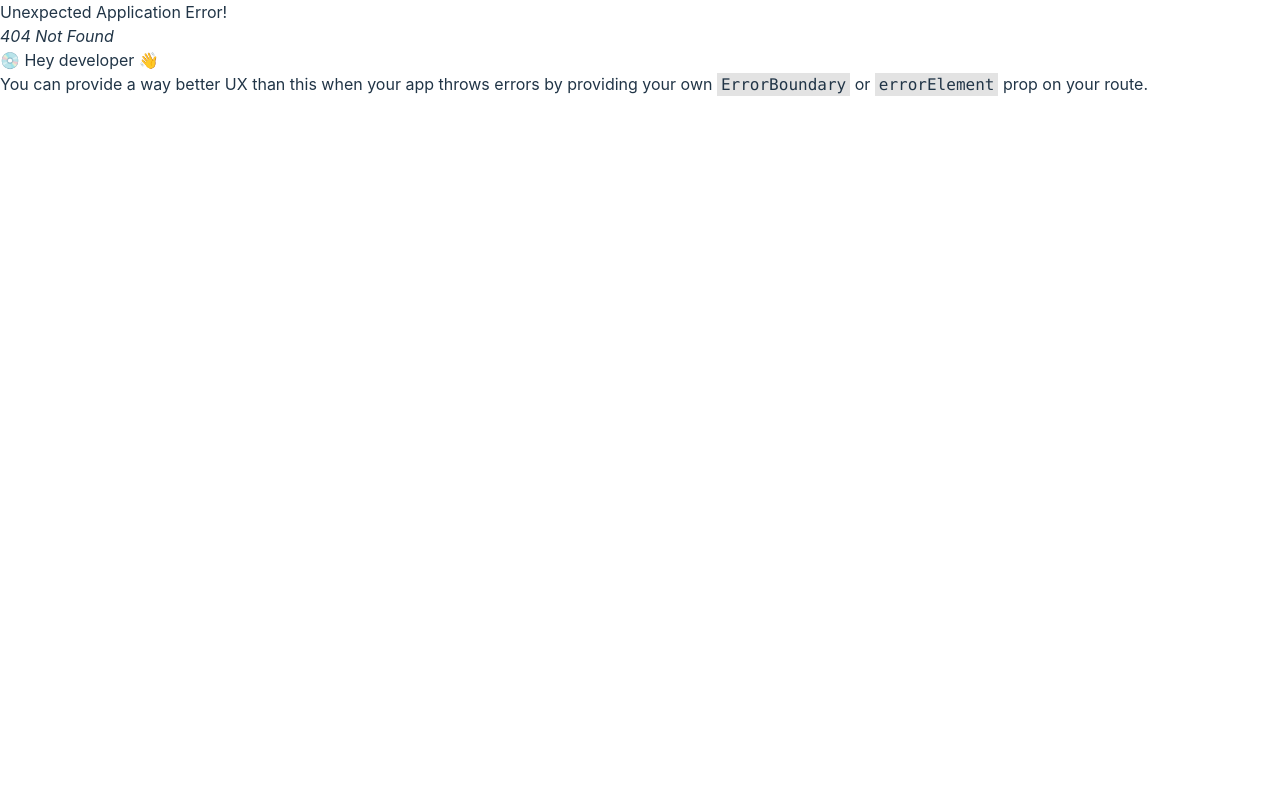
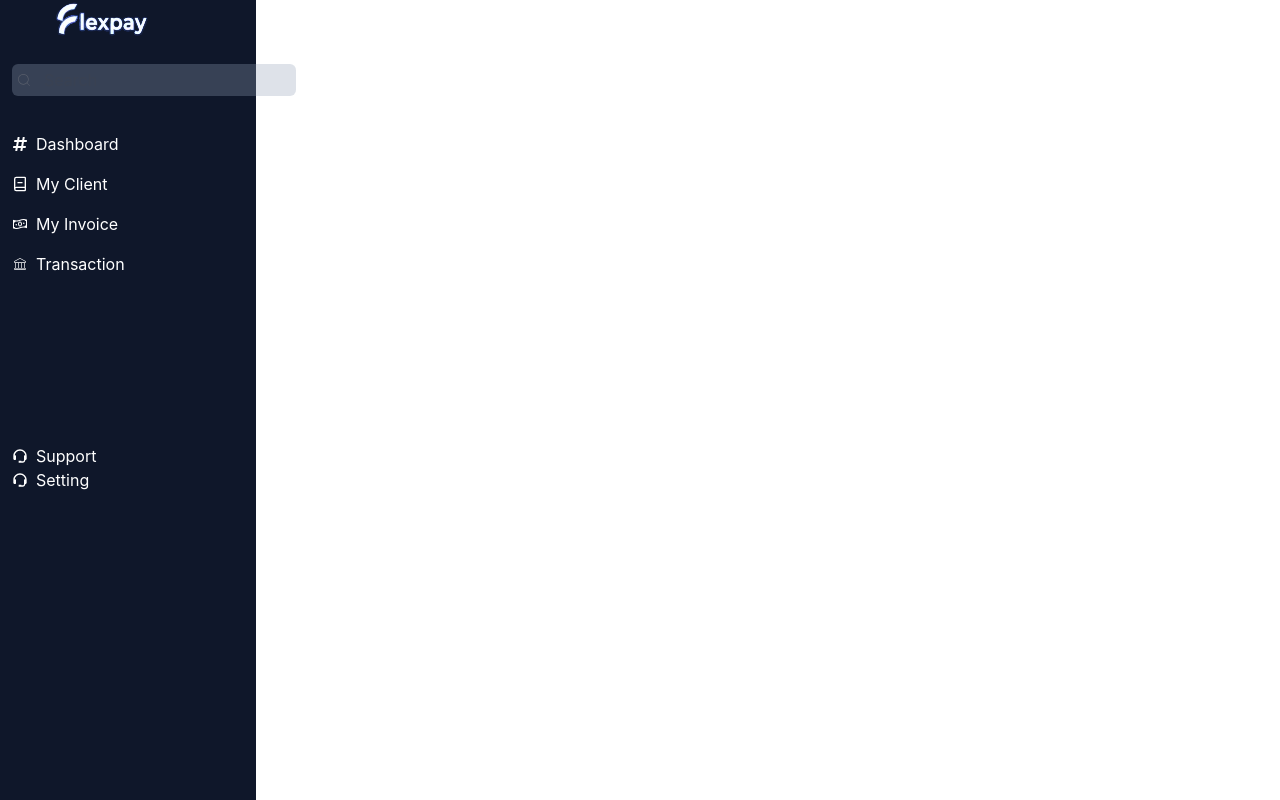
Before and after one commit to Nathan-88/FlexPay, a React (Vite) app in the folder FlexPay-Frontend/: page /dashboard in a window 1280 px wide. Before the commit this address had no page. Built offline with nearby package versions, Linux system fonts and the light colour scheme.

Commit message:
still working on the sidebar

```diff
--- a/FlexPay-Frontend/package.json
+++ b/FlexPay-Frontend/package.json
@@ -12,6 +12,7 @@
   "dependencies": {
     "react": "^18.2.0",
     "react-dom": "^18.2.0",
+    "react-icons": "^5.0.1",
     "react-router-dom": "^6.22.0"
   },
   "devDependencies": {
--- /dev/null
+++ b/FlexPay-Frontend/src/Pages/Dashboard.jsx
@@ -0,0 +1,11 @@
+import DashboardSidebar from "../components/Layout/DashboardLayout/components/DashboardSidebar"
+
+function Dashboard() {
+    return (
+        <div>
+            <DashboardSidebar />
+        </div>
+     );
+}
+
+export default Dashboard;
--- a/FlexPay-Frontend/src/components/HeroSec.jsx
+++ b/FlexPay-Frontend/src/components/HeroSec.jsx
@@ -6,7 +6,7 @@ import contract from '../assets/images/contract_icon.png';
 
 const HeroSec = () => {
     return (
-        <section className="p-4">
+        <section className="p-4 bg-[#F2F2F2]">
             <div className="flex">
                 <div className="flex flex-col mx-6 pt-8 w-1/2">
                     <h1 className="text-5xl font-bold leading-[3.3rem]">All In-One <br/> Clients Management <br/> Solution For Solpreneurs</h1>
@@ -24,7 +24,7 @@ const HeroSec = () => {
                 <p className="font-bold"> With Flexpay you can:</p>
                 <div className="flex mt-4 w-full gap-10">
                     <div className="flex w-1/3 bg-blue-500 shadow-lg p-4 gap-3 rounded-lg">
-                        <img src={plus} alt="add clients" className="w-16"/>
+                        <img src={plus} alt="add clients" className=""/>
                         <p className="text-white">Add new Clients & manage existing one on your client management portal</p>
                     </div>
                     <div className="flex w-1/3 bg-black shadow-lg p-4 rounded-lg gap-3">
@@ -33,7 +33,7 @@ const HeroSec = () => {
 
                     </div>
                     <div className="flex bg-gray-300 shadow-lg p-4 rounded-lg w-1/3 gap-3">
-                        <img src={mark} alt="receive payments" className="w-[4.5rem]"/>
+                        <img src={mark} alt="receive payments" className=""/>
                         <p>Receive payments from local clients and transfer to your bank account</p>
                     </div>
                 </div>
@@ -41,7 +41,7 @@ const HeroSec = () => {
                     <p className="">Take your business to another level</p>
                     <p className="text-blue-800 font-bold">FAQ</p>
                 </div>
-                <button className="mb-16 border-2 border-blue-700 hover:bg-blue-500 hover:text-white text-blue-700 font-medium rounded-3xl px-4 py-2"><Link to="/contact" className=' '>Create Account</Link></button>
+                <button className="mb-3 border-2 border-blue-700 hover:bg-blue-500 hover:text-white text-blue-700 font-medium rounded-3xl px-4 py-2"><Link to="/contact" className=' '>Create Account</Link></button>
 
             </div>
         </section>
--- a/FlexPay-Frontend/src/components/Layout/DashboardLayout/components/DashboardSidebar.jsx
+++ b/FlexPay-Frontend/src/components/Layout/DashboardLayout/components/DashboardSidebar.jsx
@@ -1,11 +1,76 @@
-import React from 'react';
+import logo from "../../../../assets/images/whitelogo.png";
+import { CiSearch, CiBank } from "react-icons/ci";
+import { FaHashtag } from "react-icons/fa";
+import { LuBookMinus } from "react-icons/lu";
+import { LiaMoneyBillWaveSolid } from "react-icons/lia";
+import { BiSupport } from "react-icons/bi";
+import { Link } from "react-router-dom";
 
 function DashboardSidebar() {
-    return (
-        <div>
-            <h1 className="text-center mt-5">Dashboard</h1>
-        </div>
-     );
+  return (
+    <div className="bg-slate-900 h-lvh w-64 pl-3">
+      <Link to="/dashboard">
+        <img className="px-10" src={logo} alt="Dashboard-logo" />
+      </Link>
+
+      <div className="flex items-center gap-3 bg-slate-400 opacity-[0.3] w-fit p-1  rounded-md text-white my-7">
+        <CiSearch />
+        <input
+          type="text"
+          name="search"
+          id="dashboard_sidebar__search"
+          placeholder="Search"
+          className="bg-slate-400 text-white"
+        />
+      </div>
+
+      <div className="text-white leading-10">
+        <ul>
+          <li className="flex items-center gap-2">
+            <FaHashtag />
+            <Link to="" className=" hover:text-blue-500">
+              Dashboard
+            </Link>
+          </li>
+          <li className="flex items-center gap-2">
+            <LuBookMinus />
+            <Link to="" className=" hover:text-blue-500">
+              My Client
+            </Link>
+          </li>
+          <li className="flex items-center gap-2">
+            <LiaMoneyBillWaveSolid />
+            <Link to="" className=" hover:text-blue-500">
+              My Invoice
+            </Link>
+          </li>
+          <li className="flex items-center gap-2">
+            <CiBank />
+            <Link to="" className=" hover:text-blue-500">
+              Transaction
+            </Link>
+          </li>
+        </ul>
+      </div>
+
+      <div className="text-white mt-40">
+        <ul>
+          <li className="flex items-center gap-2">
+            <BiSupport />
+            <Link to="" className=" hover:text-blue-500">
+              Support
+            </Link>
+          </li>
+          <li className="flex items-center gap-2">
+            <BiSupport />
+            <Link to="" className=" hover:text-blue-500">
+              Setting
+            </Link>
+          </li>
+        </ul>
+      </div>
+    </div>
+  );
 }
 
 export default DashboardSidebar;
--- a/FlexPay-Frontend/src/routes/roots.jsx
+++ b/FlexPay-Frontend/src/routes/roots.jsx
@@ -2,6 +2,7 @@ import { createBrowserRouter, RouterProvider } from "react-router-dom";
 import Home from "../Pages/Home";
 import Signup from "../Pages/Signup";
 import Login from "../Pages/Login";
+import Dashboard from "../Pages/Dashboard"
 
 
 
@@ -19,7 +20,12 @@ export default function Router() {
         {
             path: "/login",
             element: <Login/>
+        },
+        {
+            path: "/dashboard",
+            element: <Dashboard/>
         }
+
     ])
 
     return(
```
Also changed, not shown: FlexPay-Frontend/src/components/Layout/DashboardLayout/DashboardLayout.jsx (deleted), FlexPay-Frontend/src/components/sidebar.jsx (added), 1 other file (tests, documents, lock files or other folders).
